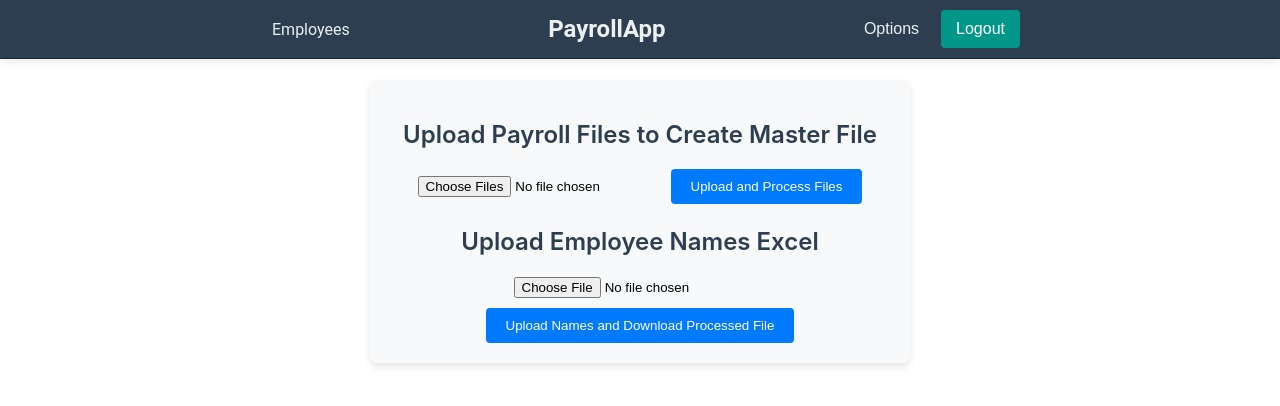
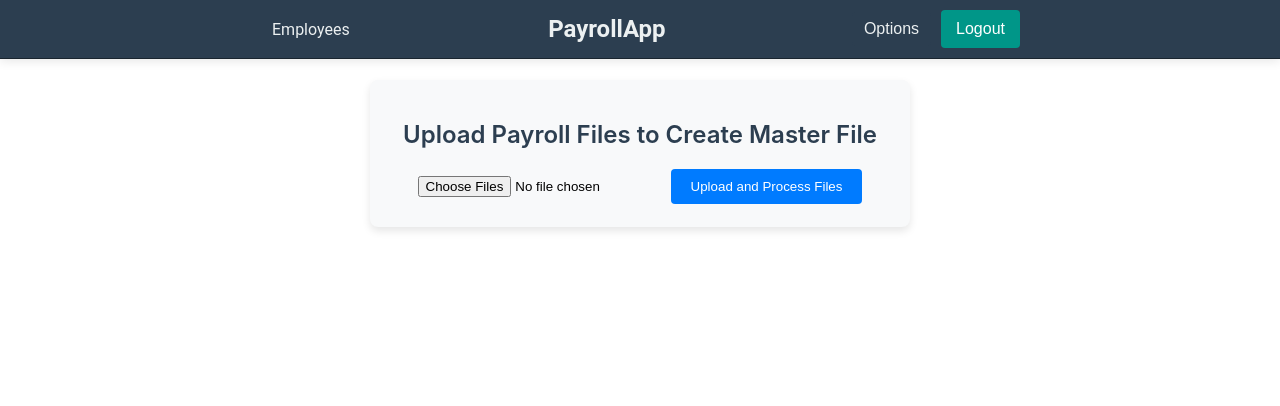
Before and after one commit to leonshimizu/tax-calculator-frontend, a React (Create React App) app: page /companies/1/payroll_master_file/upload in a window 1280 px wide. Shown: the top 406 px of the page. Built offline with nearby package versions, Linux system fonts and the light colour scheme; no server answers; sample sign-in values are in the browser's storage.

Commit message:
Remove the Upload Employee Names Excel button and logic

```diff
--- a/src/components/PayrollMasterFileUpload.js
+++ b/src/components/PayrollMasterFileUpload.js
@@ -1,20 +1,14 @@
 // src/components/PayrollMasterFileUpload.js
 import React, { useState } from 'react';
-import * as XLSX from 'xlsx';
 import axios from '../api/axios';
 import './EmployeeFileUpload.css';
 
 function PayrollMasterFileUpload() {
   const [files, setFiles] = useState([]);
-  const [namesFile, setNamesFile] = useState(null); // New state for names Excel file
   const [uploading, setUploading] = useState(false);
 
   const handleFileChange = (e) => {
     setFiles(e.target.files);
-  };
-
-  const handleNamesFileChange = (e) => { // New handler for names Excel file change
-    setNamesFile(e.target.files[0]);
   };
 
   const handleSubmit = async (e) => {
@@ -51,63 +45,6 @@ function PayrollMasterFileUpload() {
     }
   };
 
-  const handleNamesSubmit = async (e) => { // Updated handler for names Excel file submission
-    e.preventDefault();
-    if (!namesFile) return;
-
-    setUploading(true);
-
-    const reader = new FileReader();
-    reader.onload = (event) => {
-      const binaryStr = event.target.result;
-      const workbook = XLSX.read(binaryStr, { type: 'binary' });
-      const sheetName = workbook.SheetNames[0];
-      const sheet = workbook.Sheets[sheetName];
-      const data = XLSX.utils.sheet_to_json(sheet, { header: 1 }); // Read as a 2D array to access rows directly
-
-      const processedData = data.map((row) => {
-        const fullName = row[0]; // Assuming the name is in the first column
-
-        // Add a check to ensure fullName is defined and not empty
-        if (!fullName) {
-          return { first_name: '', last_name: '' }; // Default to empty strings if the full name is undefined or empty
-        }
-
-        const nameParts = fullName.split(',').map(part => part.trim());
-
-        if (nameParts.length < 2) {
-          return { first_name: '', last_name: fullName }; // If no comma is found, treat entire string as last name
-        }
-
-        const lastName = nameParts[0];
-        const firstAndMiddle = nameParts[1].split(' ');
-
-        const firstName = firstAndMiddle[0];
-        const middleInitial = firstAndMiddle.length > 1 ? firstAndMiddle.slice(1).join(' ') : '';
-
-        return {
-          first_name: `${firstName} ${middleInitial}`.trim(), // Combine first name and middle initial
-          last_name: lastName
-        };
-      });
-
-      // Convert the processed data into a worksheet
-      const newWorkbook = XLSX.utils.book_new();
-      const newWorksheetData = [
-        ['First Name', 'Last Name'], // Header row
-        ...processedData.map((entry) => [entry.first_name, entry.last_name]) // Data rows
-      ];
-      const newWorksheet = XLSX.utils.aoa_to_sheet(newWorksheetData);
-      XLSX.utils.book_append_sheet(newWorkbook, newWorksheet, 'Processed Names');
-
-      // Generate Excel file and trigger download
-      XLSX.writeFile(newWorkbook, 'Processed_Employee_Names.xlsx');
-
-      setUploading(false);
-    };
-    reader.readAsBinaryString(namesFile);
-  };
-
   return (
     <div className="file-upload-container">
       <h2>Upload Payroll Files to Create Master File</h2>
@@ -117,14 +54,6 @@ function PayrollMasterFileUpload() {
           {uploading ? 'Processing...' : 'Upload and Process Files'}
         </button>
       </form>
-
-      <h2>Upload Employee Names Excel</h2> {/* New section for names Excel upload */}
-      <form onSubmit={handleNamesSubmit}>
-        <input type="file" accept=".xlsx, .xls" onChange={handleNamesFileChange} />
-        <button type="submit" disabled={uploading}>
-          {uploading ? 'Processing...' : 'Upload Names and Download Processed File'}
-        </button>
-      </form>
     </div>
   );
 }
```
